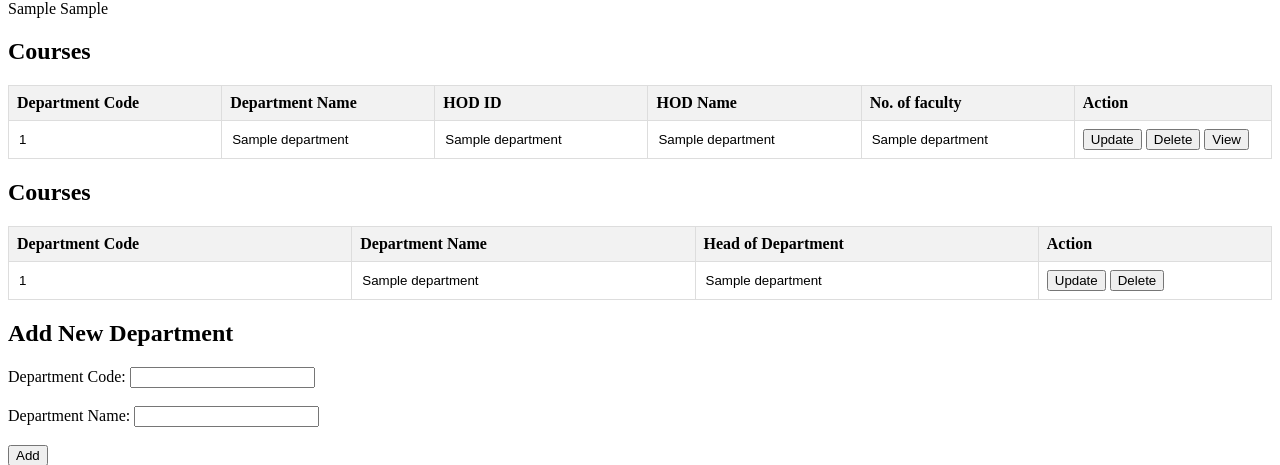
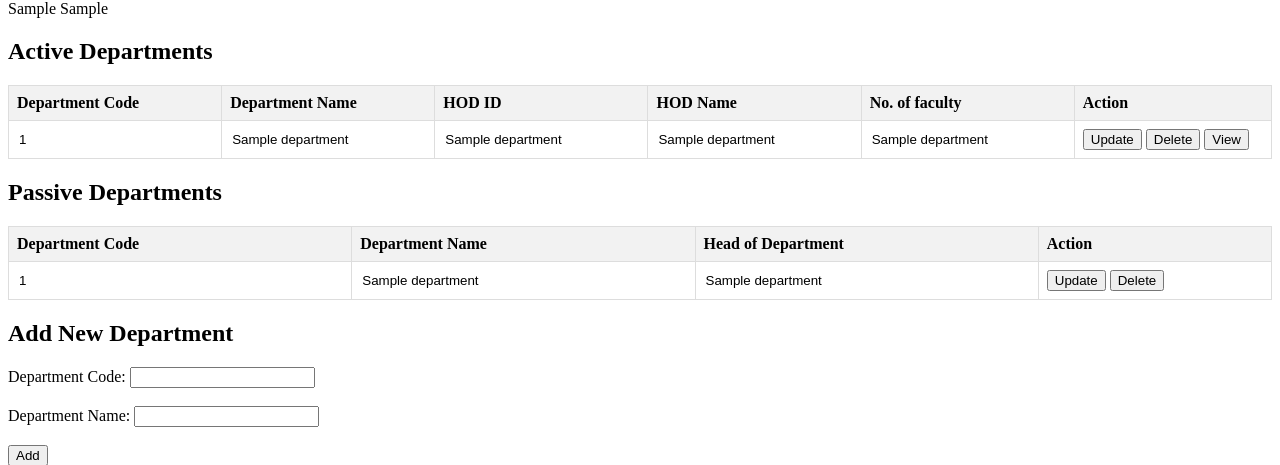
Before and after one commit to miyasajid19/University-Management-System, a Flask app: template templates/manage_department.html in a window 1280 px wide. Shown: the part 46-511 px from the top of the page. Run offline with Flask 3, Linux system fonts and the light colour scheme; the template is opened without the code that fills it: most values are stand-ins (such as "Sample title", 1, 10 or a date in 2020); parts of the project's set-up code (start-up, migrations or seed data) failed here and were passed over.

Commit message:
manage departments

```diff
--- a/templates/manage_department.html
+++ b/templates/manage_department.html
@@ -89,7 +89,7 @@
         {{active_departments}}
         {{inactive_departments}}
         {% if active_departments %}
-        <h2>Courses</h2>
+        <h2>Active Departments</h2>
         <table>
             <tr>
                 <th>Department Code</th>
@@ -125,7 +125,7 @@
         {% endif %}
 
         {% if inactive_departments %}
-        <h2>Courses</h2>
+        <h2>Passive Departments</h2>
         <table>
             <tr>
                 <th>Department Code</th>
```
